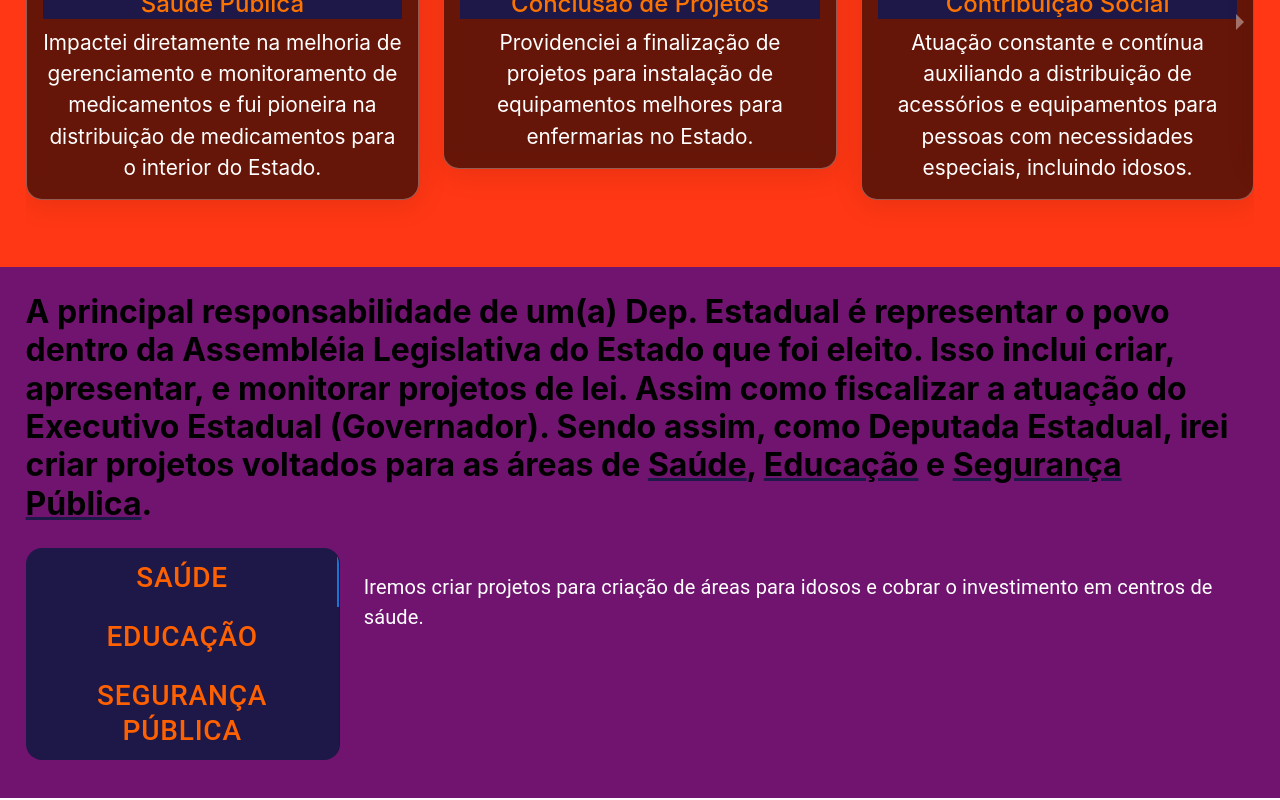
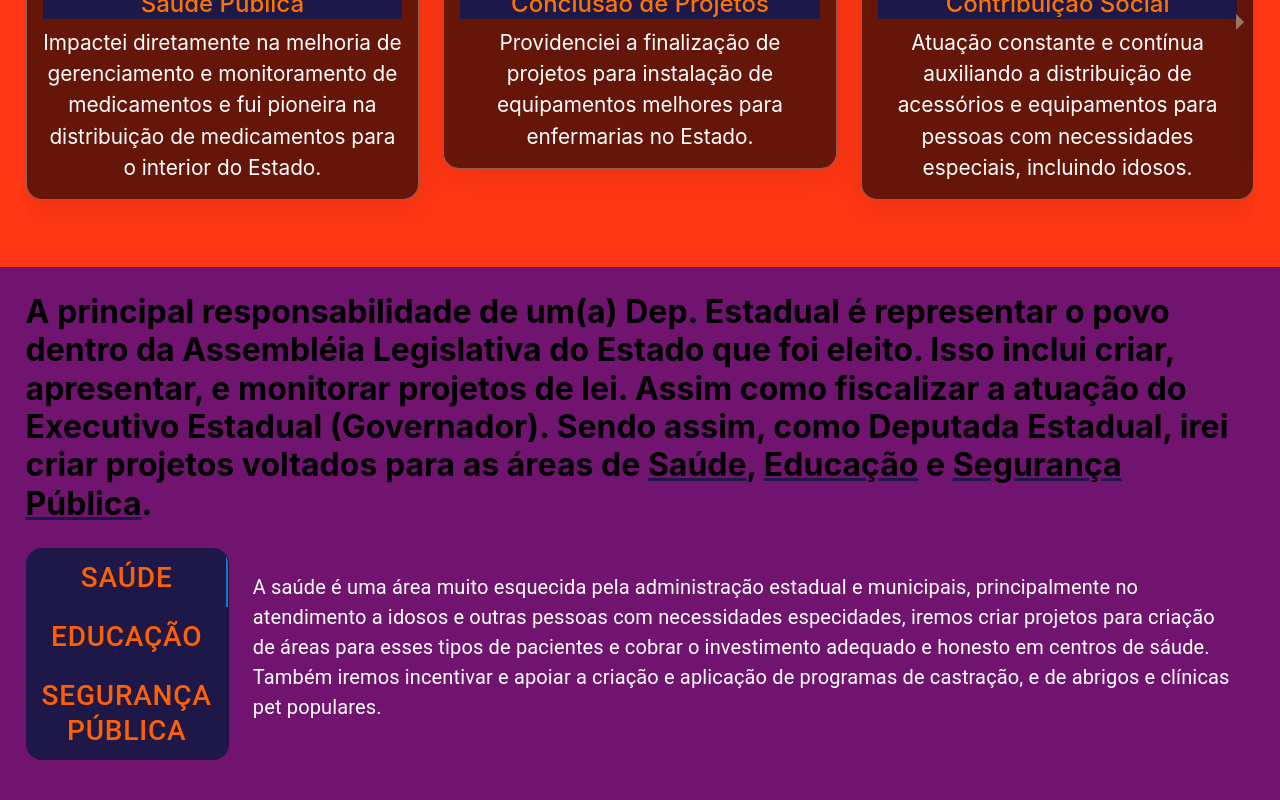
Before and after one commit to Takater/dep-mirian-moret, a React (Create React App) app: page / in a window 1280 px wide. Shown: the part 2693-3493 px from the top of the page. Built offline with nearby package versions, Linux system fonts and the light colour scheme.

Commit message:
Thu, Aug 25, 2022, 10:04 PM +00:00

```diff
--- a/src/components/Propostas.jsx
+++ b/src/components/Propostas.jsx
@@ -73,7 +73,10 @@ import Box from '@mui/material/Box';
                     </Tabs>
                 </Box>
                 <TabPanel value={value} index={0}>
-                    <p className="fs-5 tab-text">Iremos criar projetos para criação de áreas para idosos e cobrar o investimento em centros de sáude.</p>
+                    <p className="fs-5 tab-text">A saúde é uma área muito esquecida pela administração estadual e municipais, principalmente
+                    no atendimento a idosos e outras pessoas com necessidades especidades, iremos criar projetos para criação de áreas para esses
+                    tipos de pacientes e cobrar o investimento adequado e honesto em centros de sáude.<br /> Também iremos incentivar e apoiar a
+                    criação e aplicação de programas de castração, e de abrigos e clínicas pet populares.</p>
                 </TabPanel>
                 <TabPanel value={value} index={1}>
                     <p className="fs-5 tab-text">
```
